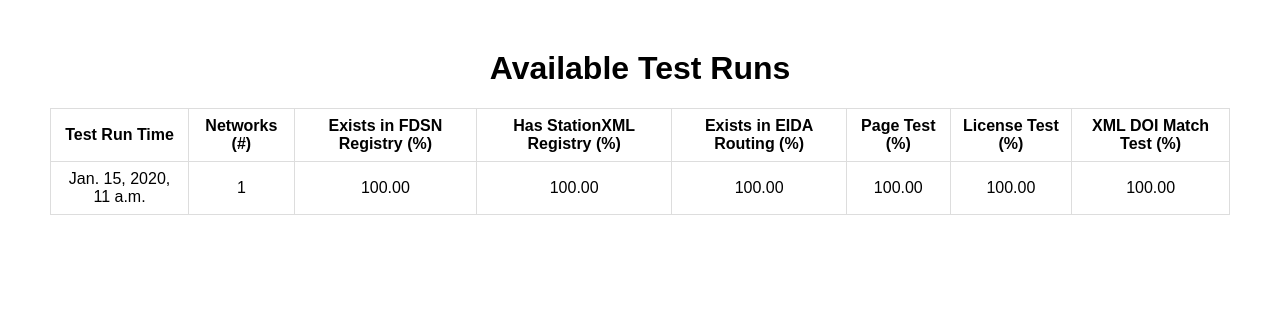
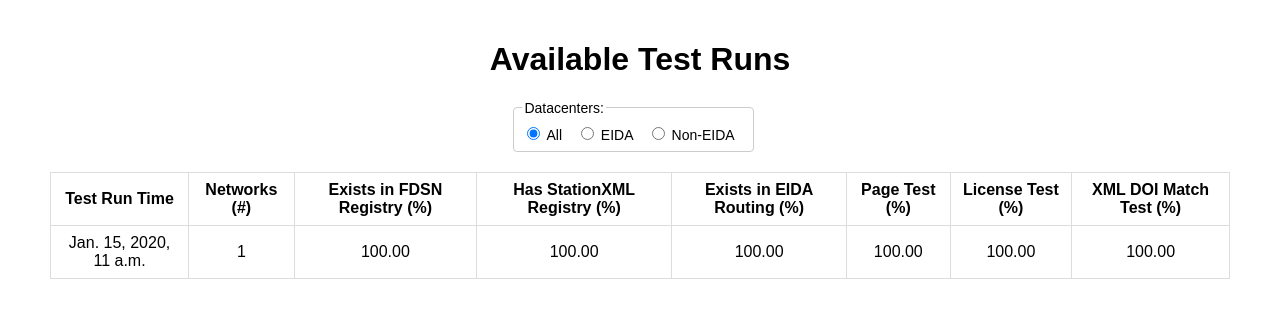
Before and after one commit to EIDA/find-net-board, a Django app: page /board/tests/ in a window 1280 px wide. Shown: the top 318 px of the page. Run offline with Django 5.2, Linux system fonts and the light colour scheme; tables that the repository leaves empty hold one stand-in row (values such as "Sample post"); parts of the project's set-up code (start-up, migrations or seed data) failed here and were passed over.

Commit message:
Filter EIDA

```diff
--- a/board/static/board/style.css
+++ b/board/static/board/style.css
@@ -19,6 +19,7 @@ label {
   margin-right: 10px;
 }
 
+fieldset,
 input[type="text"],
 input[type="date"],
 button {
--- a/board/templates/board/test_runs.html
+++ b/board/templates/board/test_runs.html
@@ -6,9 +6,33 @@
     <meta charset="UTF-8">
     <meta name="viewport" content="width=device-width, initial-scale=1.0">
     <title>Test Runs</title>
+    <style>
+        body {
+            display: flex;
+            flex-direction: column;
+            align-items: center;
+            margin-top: 20px;
+        }
+
+        fieldset {
+            margin-bottom: 20px;
+        }
+    </style>
 </head>
 <body>
     <h1>Available Test Runs</h1>
+    <fieldset>
+        <legend>Datacenters:</legend>
+        <label for="all-radio">
+            <input type="radio" id="all-radio" name="filter" value="all" checked> All
+        </label>
+        <label for="eida-radio">
+            <input type="radio" id="eida-radio" name="filter" value="eida"> EIDA
+        </label>
+        <label for="non-eida-radio">
+            <input type="radio" id="non-eida-radio" name="filter" value="non-eida"> Non-EIDA
+        </label>
+    </fieldset>
     <table>
         <thead>
             <tr>
@@ -22,9 +46,9 @@
                 <th>XML DOI Match Test (%)</th>
             </tr>
         </thead>
-        <tbody>
+        <tbody id="test-runs-body">
             {% for test_time in unique_test_times %}
-            <tr>
+            <tr data-filter="{{ test_time.filter_type }}">
                 <td>{{ test_time.test_time }}</td>
                 <td>{{ test_time.count }}</td>
                 <td>{{ test_time.null_fdsn_net_percentage|floatformat:2 }}</td>
@@ -37,5 +61,46 @@
             {% endfor %}
         </tbody>
     </table>
+
+    <script>
+        document.addEventListener('DOMContentLoaded', function() {
+            document.querySelectorAll('input[name="filter"]').forEach(radio => {
+                radio.addEventListener('change', function() {
+                    let filter = document.querySelector('input[name="filter"]:checked').value;
+                    let options = {
+                        year: 'numeric',
+                        month: 'long',
+                        day: 'numeric',
+                        hour: 'numeric',
+                        minute: 'numeric',
+                        hour12: true
+                    };
+                    fetch(`/board/tests/?datacenters=${filter}`)
+                        .then(response => response.json())
+                        .then(data => {
+                            let tableBody = document.getElementById('test-runs-body');
+                            tableBody.innerHTML = '';
+                            data.unique_test_times.forEach(test_time => {
+                                let row = document.createElement('tr');
+                                row.innerHTML = `
+                                    <td>${(new Date(test_time.test_time)).toLocaleString(undefined, options)}</td>
+                                    <td>${test_time.count}</td>
+                                    <td>${test_time.null_fdsn_net_percentage.toFixed(2)}</td>
+                                    <td>${test_time.null_xml_net_percentage.toFixed(2)}</td>
+                                    <td>${test_time.null_eidarout_net_percentage.toFixed(2)}</td>
+                                    <td>${test_time.true_page_percentage.toFixed(2)}</td>
+                                    <td>${test_time.true_license_percentage.toFixed(2)}</td>
+                                    <td>${test_time.true_xml_doi_match_percentage.toFixed(2)}</td>
+                                `;
+                                tableBody.appendChild(row);
+                            });
+                        })
+                        .catch(error => {
+                            console.error('Error fetching data:', error);
+                        });
+                });
+            });
+        });
+    </script>
 </body>
 </html>
--- a/board/views.py
+++ b/board/views.py
@@ -37,6 +37,7 @@ def search_tests(request):
     network_code = request.GET.get('network', None)
     start_date = request.GET.get('start', None)
     end_date = request.GET.get('end', None)
+    datacenters = request.GET.get('datacenters', 'all')
 
     tests = Consistency.objects.order_by('-test_time').all()
 
@@ -48,6 +49,11 @@ def search_tests(request):
 
     if end_date:
         tests = tests.filter(test_time__lte=end_date)
+
+    if datacenters == 'eida':
+        tests = tests.filter(Q(xml_net__isnull=False) | Q(eidarout_net__isnull=False))
+    elif datacenters == 'non-eida':
+        tests = tests.filter(Q(xml_net__isnull=True) & Q(eidarout_net__isnull=True))
 
     tests_data = []
     for test in tests:
@@ -78,7 +84,14 @@ def search_tests(request):
 
 # below view to show available test runs
 def test_runs(request):
-    unique_test_times = Consistency.objects.values('test_time').annotate(
+    datacenters = request.GET.get('datacenters', None)
+    tests = Consistency.objects.all()
+    if datacenters == 'eida':
+        tests = tests.filter(Q(xml_net__isnull=False) | Q(eidarout_net__isnull=False))
+    elif datacenters == 'non-eida':
+        tests = tests.filter(Q(xml_net__isnull=True) & Q(eidarout_net__isnull=True))
+
+    unique_test_times = tests.values('test_time').annotate(
         count=Count('test_time'),
         true_page_count=Count(Case(When(page_works=True, then=1))),
         true_license_count=Count(Case(When(has_license=True, then=1))),
@@ -95,7 +108,10 @@ def test_runs(request):
         null_eidarout_net_percentage=ExpressionWrapper((F('null_eidarout_net_count') * 100.0) / F('count'), output_field=FloatField())
     ).order_by('-test_time')
 
-    return render(request, "board/test_runs.html", {'unique_test_times': list(unique_test_times)})
+    if datacenters is None:
+        return render(request, "board/test_runs.html", {'unique_test_times': list(unique_test_times)})
+    else:
+        return JsonResponse({'unique_test_times': list(unique_test_times)})
 
 
 # below view to show tests of specific datacenter
```
Also changed, not shown: board/templates/board/index.html (+14 -1 lines), netstests/settings.py (+5 -5 lines), README.md.
